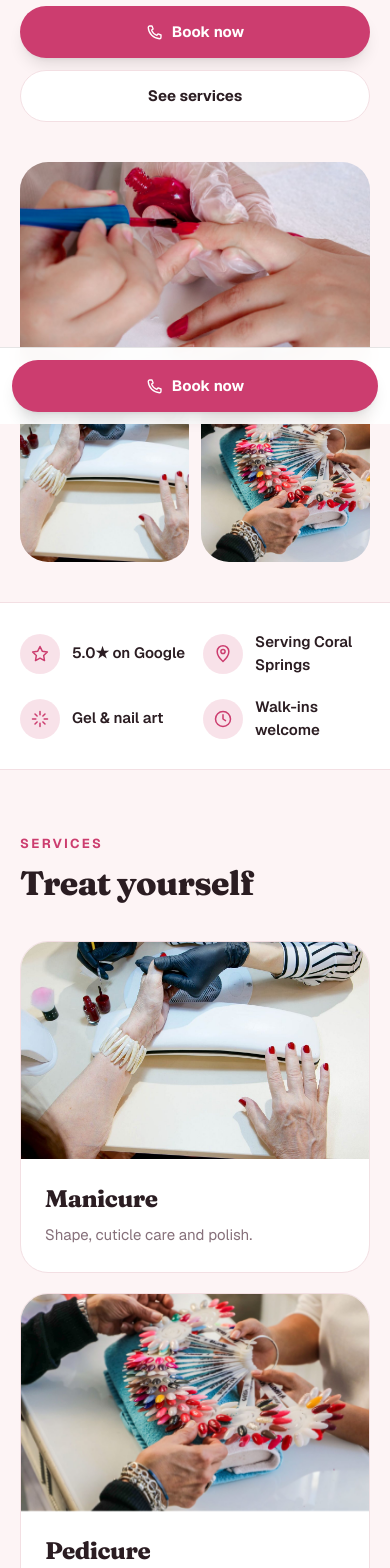
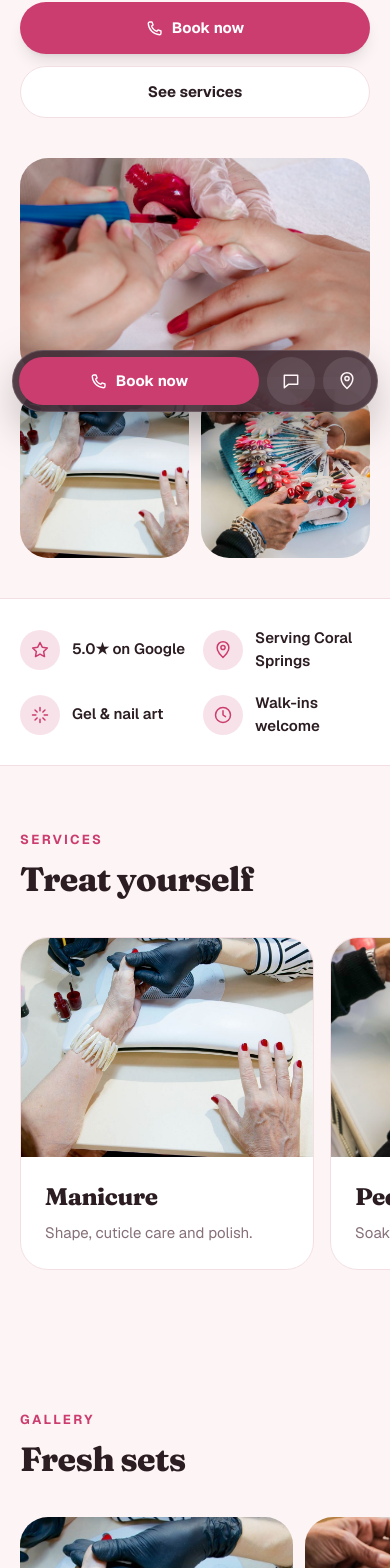
Before and after one commit to bcoffie1997-rgb/Apps, a Next.js app: page /preview/unas-y-arte/en in a window 390 px wide. Shown: the part 420-1988 px from the top of the page. Built offline with nearby package versions, Linux system fonts and the light colour scheme; a web font is replaced by a local one.

Commit message:
Preview sites: app-style phone experience (swipe rails, smart dock, taller hero)
Co-Authored-By: Claude Opus 5.5 <noreply@anthropic.com>
Claude-Session: https://claude.ai/code/session_01MnkLPsRpeuopgfCfLMqtVH

```diff
--- a/app/(demo)/layout.tsx
+++ b/app/(demo)/layout.tsx
@@ -5,7 +5,7 @@ import { Analytics } from "@vercel/analytics/next";
 import { site } from "@/site.config";
 
 export const metadata: Metadata = { metadataBase: new URL(site.url) };
-export const viewport: Viewport = { width: "device-width", initialScale: 1, viewportFit: "cover" };
+export const viewport: Viewport = { width: "device-width", initialScale: 1, viewportFit: "cover", themeColor: "#0B0D12" };
 
 export default function DemoLayout({ children }: { children: React.ReactNode }) {
   return (
--- a/app/globals.css
+++ b/app/globals.css
@@ -134,3 +134,7 @@ details > summary::-webkit-details-marker { display: none; }
 @media (prefers-reduced-motion: reduce) {
   .hero-video { display: none; }
 }
+.no-scrollbar { scrollbar-width: none; }
+.no-scrollbar::-webkit-scrollbar { display: none; }
+.dock { transition: transform 0.45s cubic-bezier(0.2, 0.8, 0.2, 1), opacity 0.3s ease; }
+.js:not(.past-hero) .dock { transform: translateY(160%); opacity: 0; pointer-events: none; }
--- a/components/DemoBanner.tsx
+++ b/components/DemoBanner.tsx
@@ -9,7 +9,7 @@ export function DemoBanner({ previewFor, lang = "en" }: { previewFor?: string; l
   const bEs = lang === "es" ? en.demoBanner : es.demoBanner;
   return (
     <div className="sticky top-0 z-40 bg-[#0B0D12] text-white" style={{ paddingTop: "env(safe-area-inset-top)" }}>
-      <div className="mx-auto flex min-h-12 max-w-6xl items-center justify-between gap-3 px-4 py-2">
+      <div className="mx-auto flex min-h-11 max-w-6xl items-center justify-between gap-3 px-4 py-1.5">
         <a href="/" className="flex min-w-0 items-center gap-2.5">
           <LogoMark className="h-7 w-7 shrink-0" />
           <span className="min-w-0 text-[11.5px] leading-tight sm:text-[13px]">
--- a/components/industry/IndustrySite.tsx
+++ b/components/industry/IndustrySite.tsx
@@ -40,7 +40,7 @@ const UI = {
     about: "About us", area: "Service area", areaTitle: (c: string) => `Proudly serving ${c} and nearby`, reviewsK: "Reviews",
     starsOn: (r: string) => `${r} stars on Google`, loved: "Loved by locals", from: (n: string, w: string) => `From ${n} real customer ${w}.`,
     read: "Read our reviews", via: "on", saying: "What customers say", faq: "FAQ", faqTitle: "Questions? We've got answers.", menu: "Menu", services: "Services",
-    call: "Call", map: "Map", dirShort: "Directions",
+    call: "Call", map: "Map", dirShort: "Directions", text: "Text us",
   },
   es: {
     review: "reseña", reviews: "reseñas", ratingLine: (r: string, n: string, w: string) => `Nuestros clientes nos dan ${r} estrellas en Google en ${n} ${w}.`,
@@ -51,7 +51,7 @@ const UI = {
     about: "Quiénes somos", area: "Dónde trabajamos", areaTitle: (c: string) => `Con orgullo en ${c} y alrededores`, reviewsK: "Reseñas",
     starsOn: (r: string) => `${r} estrellas en Google`, loved: "Querido por la comunidad", from: (n: string, w: string) => `De ${n} ${w} de clientes reales.`,
     read: "Lea nuestras reseñas", via: "en", saying: "Lo que dicen nuestros clientes", faq: "Preguntas", faqTitle: "¿Preguntas? Aquí las respuestas.", menu: "Menú", services: "Servicios",
-    call: "Llamar", map: "Mapa", dirShort: "Cómo llegar",
+    call: "Llamar", map: "Mapa", dirShort: "Cómo llegar", text: "Envíenos un texto",
   },
 } as const;
 
@@ -97,6 +97,8 @@ export function IndustrySite({ demo: raw, ind, banner, lang = "en", langLinks }:
       <h2 className={`display mt-3 text-[2.1rem] leading-[1.05] sm:text-5xl ${dark ? "text-[var(--darkFg)]" : ""}`}>{title}</h2>
     </div>
   );
+  const rail = "-mx-5 flex snap-x snap-mandatory gap-4 overflow-x-auto scroll-px-5 px-5 pb-3 no-scrollbar md:mx-0 md:grid md:overflow-visible md:px-0 md:pb-0";
+  const railItem = "w-[84%] shrink-0 snap-start md:w-auto";
   const btn = "inline-flex min-h-[52px] items-center justify-center gap-2 rounded-[min(var(--r),999px)] px-7 text-[15px] font-bold transition active:scale-[0.98]";
   const btnMain = `${btn} bg-[var(--accent)] text-[var(--accentFg)] shadow-lg hover:brightness-110`;
   const Stars = () => (
@@ -125,7 +127,7 @@ export function IndustrySite({ demo: raw, ind, banner, lang = "en", langLinks }:
     const h = ph("hero");
     if (ind.hero === "overlay" || !h) {
       return (
-        <section className="relative isolate flex min-h-[640px] items-end overflow-hidden bg-[var(--dark)] sm:min-h-[720px]">
+        <section className="relative isolate flex min-h-[max(600px,92svh)] items-end overflow-hidden bg-[var(--dark)] sm:min-h-[720px]">
           {h && <Image src={h.src} alt={h.alt} fill priority sizes="100vw" className="kenburns -z-10 object-cover" />}
           {videoSrc && <div className="absolute inset-0 -z-10"><HeroVideo poster={h?.src} /></div>}
           <div className="absolute inset-0 -z-10 bg-gradient-to-t from-black/90 via-black/50 to-black/20" />
@@ -208,10 +210,10 @@ export function IndustrySite({ demo: raw, ind, banner, lang = "en", langLinks }:
             ))}
           </ul>
         ) : ind.servicesStyle === "photoCards" && gallery.length >= 3 ? (
-          <ul className="mt-10 grid gap-5 sm:grid-cols-2 lg:grid-cols-3">
+          <ul className={`mt-10 ${rail} md:grid-cols-2 md:gap-5 lg:grid-cols-3`}>
             {services.map((s, i) => (
-              <li key={s.name} data-reveal style={{ "--d": `${(i % 3) * 90}ms` } as CSSProperties} className="lift overflow-hidden rounded-[var(--r)] border border-[var(--line)] bg-[var(--card)]">
-                <div className="relative aspect-[16/10]">
+              <li key={s.name} data-reveal style={{ "--d": `${(i % 3) * 90}ms` } as CSSProperties} className={`${railItem} lift overflow-hidden rounded-[var(--r)] border border-[var(--line)] bg-[var(--card)]`}>
+                <div className="relative aspect-[4/3] md:aspect-[16/10]">
                   <Image src={gallery[i % gallery.length].src} alt={gallery[i % gallery.length].alt} fill sizes="(min-width: 1024px) 33vw, (min-width: 640px) 50vw, 100vw" className="object-cover" />
                 </div>
                 <div className="p-6">
@@ -222,9 +224,9 @@ export function IndustrySite({ demo: raw, ind, banner, lang = "en", langLinks }:
             ))}
           </ul>
         ) : (
-          <ul className="mt-10 grid gap-4 sm:grid-cols-2 lg:grid-cols-3">
+          <ul className={`mt-10 ${rail} md:grid-cols-2 lg:grid-cols-3`}>
             {services.map((s, i) => (
-              <li key={s.name} data-reveal style={{ "--d": `${(i % 3) * 90}ms` } as CSSProperties} className="lift rounded-[var(--r)] border border-[var(--line)] bg-[var(--card)] p-6">
+              <li key={s.name} data-reveal style={{ "--d": `${(i % 3) * 90}ms` } as CSSProperties} className={`${railItem} !w-[72%] md:!w-auto lift rounded-[var(--r)] border border-[var(--line)] bg-[var(--card)] p-6`}>
                 <span className="grid h-12 w-12 place-items-center rounded-[min(var(--r),14px)] bg-[var(--accent)] text-[var(--accentFg)]"><Icon name={s.icon ?? "check"} className="h-6 w-6" /></span>
                 <h3 className="display mt-5 text-2xl">{s.name}</h3>
                 <p className="mt-2 text-[15px] leading-relaxed text-[var(--muted)]">{s.desc}</p>
@@ -262,7 +264,14 @@ export function IndustrySite({ demo: raw, ind, banner, lang = "en", langLinks }:
       gallery.length ? (
         <section className="mx-auto max-w-6xl px-5 py-16 md:py-24">
           <H kicker={t.gallery} title={ind.galleryTitle} />
-          <div className="mt-10 grid grid-cols-2 gap-3 md:grid-cols-3">
+          <div className="no-scrollbar -mx-5 mt-10 flex snap-x snap-mandatory gap-3 overflow-x-auto scroll-px-5 px-5 md:hidden">
+            {gallery.slice(0, 5).map((g) => (
+              <div key={g.src} className="relative aspect-[4/5] w-[78%] shrink-0 snap-start overflow-hidden rounded-[var(--r)]">
+                <Image src={g.src} alt={g.alt} fill sizes="80vw" className="object-cover" />
+              </div>
+            ))}
+          </div>
+          <div className="mt-10 hidden grid-cols-3 gap-3 md:grid">
             {gallery.slice(0, 5).map((g, i) => (
               <div key={g.src} data-reveal style={{ "--d": `${(i % 3) * 80}ms` } as CSSProperties} className={`relative overflow-hidden rounded-[var(--r)] ${i === 0 ? "col-span-2 row-span-2 aspect-square md:aspect-auto" : "aspect-square"}`}>
                 <Image src={g.src} alt={g.alt} fill sizes="(min-width: 768px) 33vw, 50vw" className="object-cover transition duration-500 hover:scale-105" />
@@ -371,9 +380,9 @@ export function IndustrySite({ demo: raw, ind, banner, lang = "en", langLinks }:
           <div className="bg-[var(--bg)] text-[var(--fg)]">
             <div className="mx-auto max-w-6xl px-5 py-14 md:py-20">
               <p className="text-[13px] font-bold uppercase tracking-[0.18em] text-[var(--accent)]">{t.saying}</p>
-              <ul className={`mt-8 grid gap-5 ${quotes.length > 1 ? "md:grid-cols-2" : ""} ${quotes.length > 2 ? "lg:grid-cols-3" : ""}`}>
+              <ul className={`mt-8 ${quotes.length > 1 ? rail : "grid"} md:gap-5 ${quotes.length > 1 ? "md:grid-cols-2" : ""} ${quotes.length > 2 ? "lg:grid-cols-3" : ""}`}>
                 {quotes.map((q, i) => (
-                  <li key={q.quote} data-reveal style={{ "--d": `${i * 110}ms` } as CSSProperties} className="lift flex flex-col rounded-[min(var(--r),24px)] border border-[var(--line)] bg-[var(--card)] p-6 shadow-sm">
+                  <li key={q.quote} data-reveal style={{ "--d": `${i * 110}ms` } as CSSProperties} className={`${quotes.length > 1 ? railItem : ""} lift flex flex-col rounded-[min(var(--r),24px)] border border-[var(--line)] bg-[var(--card)] p-6 shadow-sm`}>
                     <Stars />
                     <blockquote className="mt-4 flex-1 text-[17px] leading-relaxed">&ldquo;{q.quote}&rdquo;</blockquote>
                     <p className="mt-5 text-sm text-[var(--muted)]">
@@ -447,7 +456,7 @@ export function IndustrySite({ demo: raw, ind, banner, lang = "en", langLinks }:
           </a>
         </div>
       </header>
-      <div className={ind.hero === "overlay" ? "relative" : ""}>{hero()}</div>
+      <div data-hero className={ind.hero === "overlay" ? "relative" : ""}>{hero()}</div>
       {ind.sections.map((k) => <div key={k}>{S[k]()}</div>)}
       <footer className="bg-[var(--dark)] text-[var(--darkFg)]/70">
         <div className="mx-auto flex max-w-6xl flex-col gap-2 px-5 py-10 text-sm sm:flex-row sm:justify-between">
@@ -455,9 +464,21 @@ export function IndustrySite({ demo: raw, ind, banner, lang = "en", langLinks }:
           <p>{demo.address}{demo.phone ? ` · ${demo.phone}` : ""}</p>
         </div>
       </footer>
-      {/* sticky call bar on phones */}
-      <div className="fixed inset-x-0 bottom-0 z-30 border-t border-black/10 bg-[var(--card)]/95 p-3 backdrop-blur md:hidden">
-        <a href={tel} className={`${btnMain} w-full`}><Icon name={demo.phone ? "phone" : "pin"} className="h-[18px] w-[18px]" /> {primaryLabel}</a>
+      {/* app-style dock on phones — slides up once you scroll past the hero */}
+      <div className="dock fixed inset-x-3 z-30 md:hidden" style={{ bottom: "max(12px, env(safe-area-inset-bottom))" }}>
+        <div className="flex items-center gap-2 rounded-full border border-white/15 bg-[var(--dark)]/85 p-1.5 shadow-[0_18px_50px_-12px_rgb(0_0_0/0.55)] backdrop-blur-xl">
+          <a href={tel} className="flex min-h-12 flex-1 items-center justify-center gap-2 rounded-full bg-[var(--accent)] px-4 text-[15px] font-bold text-[var(--accentFg)] transition active:scale-[0.97]">
+            <Icon name={demo.phone ? "phone" : "pin"} className="h-[18px] w-[18px]" /> {primaryLabel}
+          </a>
+          {demo.phone && (
+            <a href={`sms:${demo.phone.replace(/[^\d]/g, "")}`} aria-label={t.text} className="grid h-12 w-12 place-items-center rounded-full bg-white/10 text-[var(--darkFg)] transition active:scale-95">
+              <Icon name="chat" className="h-5 w-5" />
+            </a>
+          )}
+          <a href={maps} target="_blank" rel="noopener noreferrer" aria-label={t.directions} className="grid h-12 w-12 place-items-center rounded-full bg-white/10 text-[var(--darkFg)] transition active:scale-95">
+            <Icon name="pin" className="h-5 w-5" />
+          </a>
+        </div>
       </div>
     </div>
   );
```
Also changed, not shown: components/industry/Motion.tsx (+6 -1 lines).
